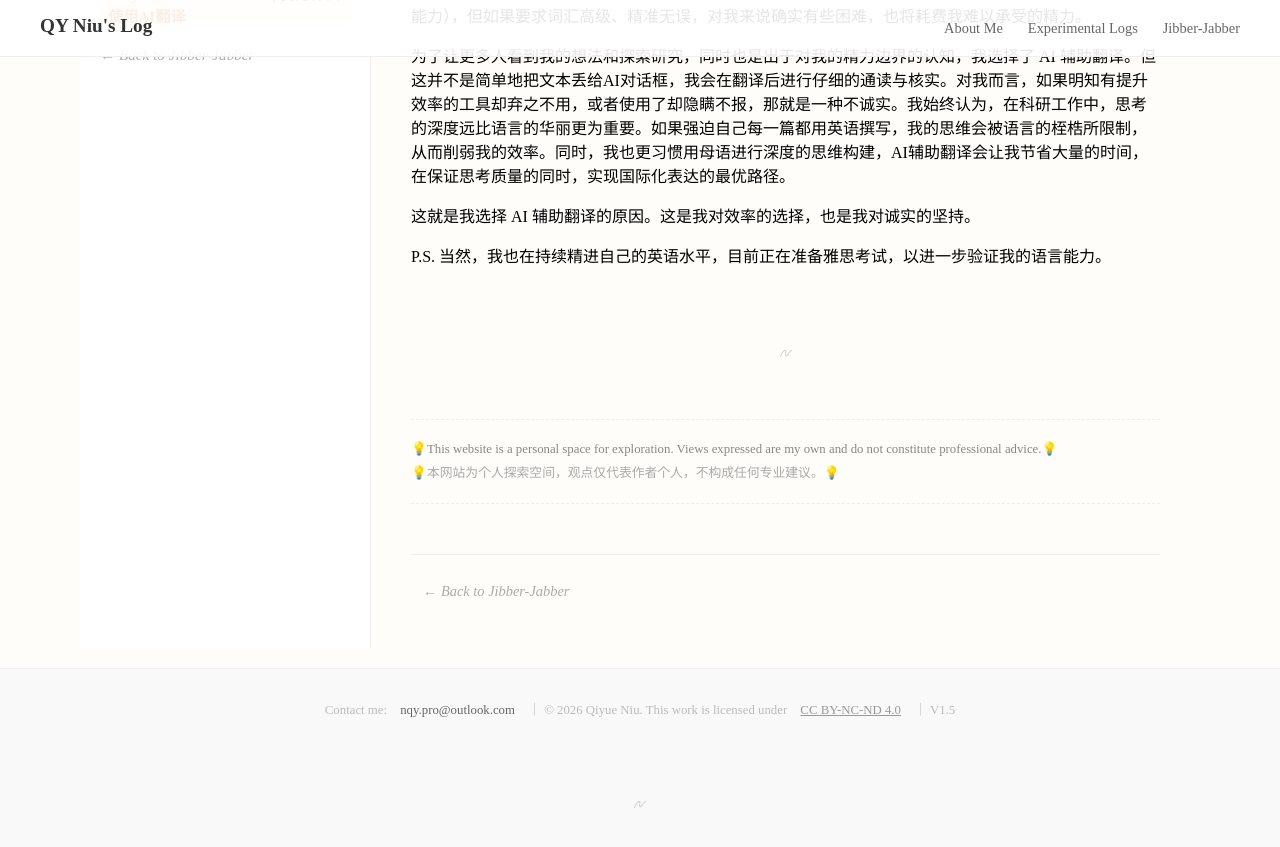
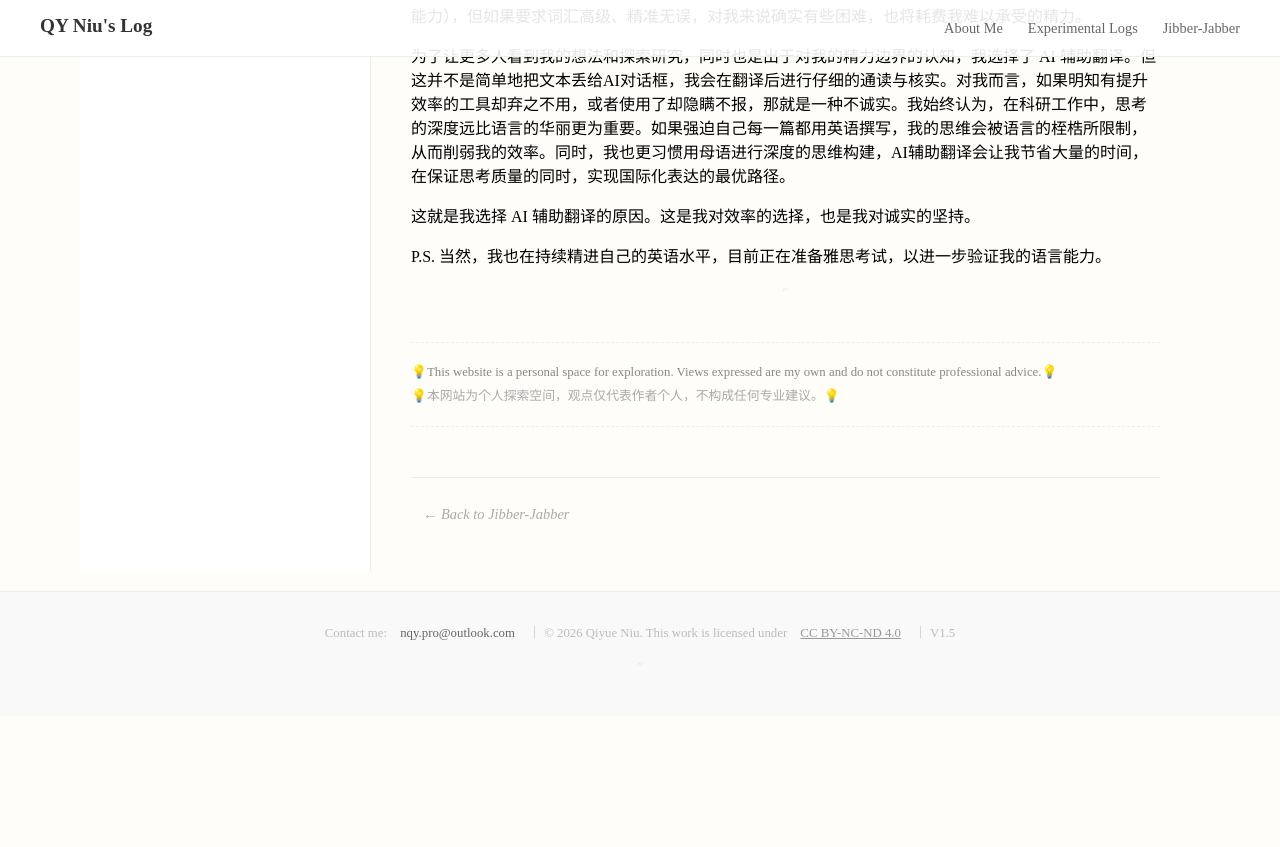
Before and after one commit to nqy-exp/nqy-exp.github.io, a Jekyll site: the page built from _ideas/Why I use AI translation | 我为什么使用AI翻译.md, in a window 1280 px wide and 900 px high, scrolled down 843 px. Shown: the top 847 px of the window. Built offline with Jekyll 4.4.1, drawn with Linux system fonts in a browser that asks for light colours; after the commit the page ends 1559 px from its top, so only the background shows below that.

Commit message:
Update style.css

```diff
--- a/assets/css/style.css
+++ b/assets/css/style.css
@@ -1765,13 +1765,13 @@
   display: flex;
   align-items: center;
   justify-content: center; /* 居中，营造仪式感 */
-  gap: 6px;                /* 微小的间距 */
-  margin: 80px auto 60px auto; /* 给文章留出大量的呼吸空间，让签名显得孤傲 */
+  gap: 3px;                /* 微小的间距 */
+  margin: 20px auto 20px auto; /* 给文章留出大量的呼吸空间，让签名显得孤傲 */
   opacity: 0.4;            /* 保持一种半透明的、若隐若现的感觉 */
 }
 .icon-sign {
-  width: 12px;             /* 极小的尺寸，像一个微小的印章 */
-  height: 12px;
+  width: 5px;             /* 极小的尺寸，像一个微小的印章 */
+  height: 5px;
   object-fit: contain;
 
   /* 将图标处理成一种“压痕”或“水印”的效果 */
@@ -1787,3 +1787,8 @@
   opacity: 0.4;            /* 强制维持原有的低透明度 */
   transform: none !important;
 }
+@media (max-width: 768px) {
+  .article-sign-off {
+    margin: 60px auto 40px auto;
+  }
+}
```
